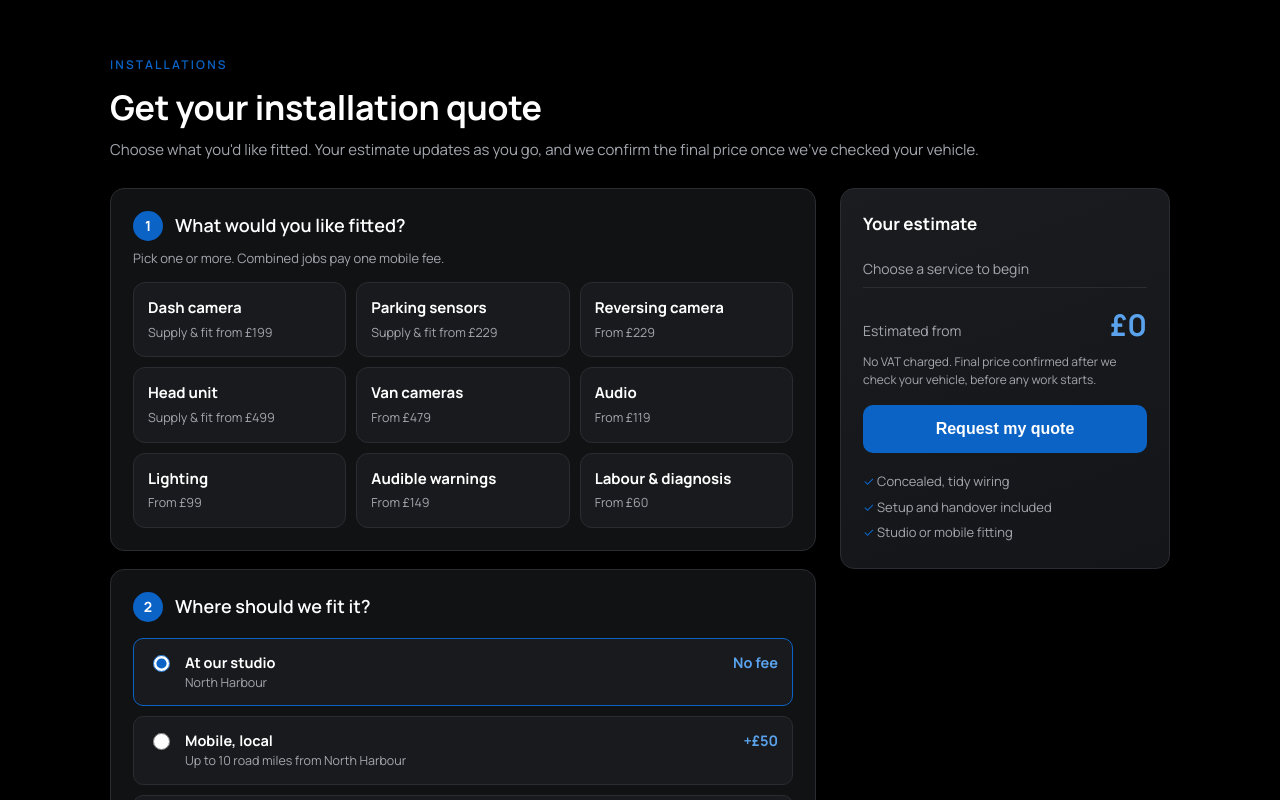
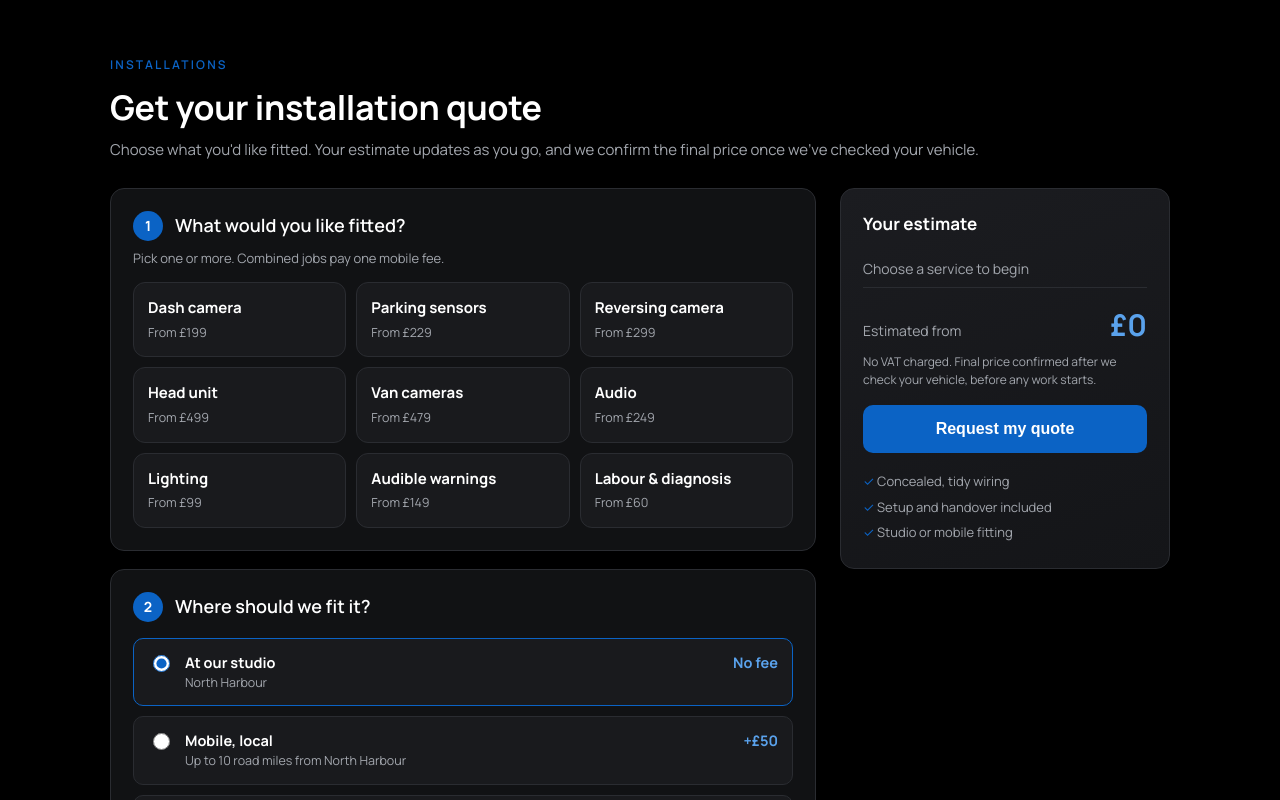
Before and after one commit to malaikariaz114-coder/drivenbydetail-quote-form, a plain HTML site: page drivenbydetail-quote-form.html in a window 1280 px wide. Shown: the top 800 px of the page. Drawn offline with Linux system fonts and the light colour scheme.

Commit message:
Add files via upload

```diff
--- a/drivenbydetail-quote-form.html
+++ b/drivenbydetail-quote-form.html
@@ -103,12 +103,12 @@
     <div class="step-h"><div class="num">1</div><h3>What would you like fitted?</h3></div>
     <p class="hint">Pick one or more. Combined jobs pay one mobile fee.</p>
     <div class="services">
-      <label class="svc"><input type="checkbox" name="svc" value="dashcam"><span><b>Dash camera</b><small>Supply &amp; fit from £199</small></span></label>
-      <label class="svc"><input type="checkbox" name="svc" value="sensors"><span><b>Parking sensors</b><small>Supply &amp; fit from £229</small></span></label>
-      <label class="svc"><input type="checkbox" name="svc" value="camera"><span><b>Reversing camera</b><small>From £229</small></span></label>
-      <label class="svc"><input type="checkbox" name="svc" value="headunit"><span><b>Head unit</b><small>Supply &amp; fit from £499</small></span></label>
+      <label class="svc"><input type="checkbox" name="svc" value="dashcam"><span><b>Dash camera</b><small>From £199</small></span></label>
+      <label class="svc"><input type="checkbox" name="svc" value="sensors"><span><b>Parking sensors</b><small>From £229</small></span></label>
+      <label class="svc"><input type="checkbox" name="svc" value="camera"><span><b>Reversing camera</b><small>From £299</small></span></label>
+      <label class="svc"><input type="checkbox" name="svc" value="headunit"><span><b>Head unit</b><small>From £499</small></span></label>
       <label class="svc"><input type="checkbox" name="svc" value="vancam"><span><b>Van cameras</b><small>From £479</small></span></label>
-      <label class="svc"><input type="checkbox" name="svc" value="audio"><span><b>Audio</b><small>From £119</small></span></label>
+      <label class="svc"><input type="checkbox" name="svc" value="audio"><span><b>Audio</b><small>From £249</small></span></label>
       <label class="svc"><input type="checkbox" name="svc" value="lighting"><span><b>Lighting</b><small>From £99</small></span></label>
       <label class="svc"><input type="checkbox" name="svc" value="alerts"><span><b>Audible warnings</b><small>From £149</small></span></label>
       <label class="svc"><input type="checkbox" name="svc" value="labour"><span><b>Labour &amp; diagnosis</b><small>From £60</small></span></label>
```
